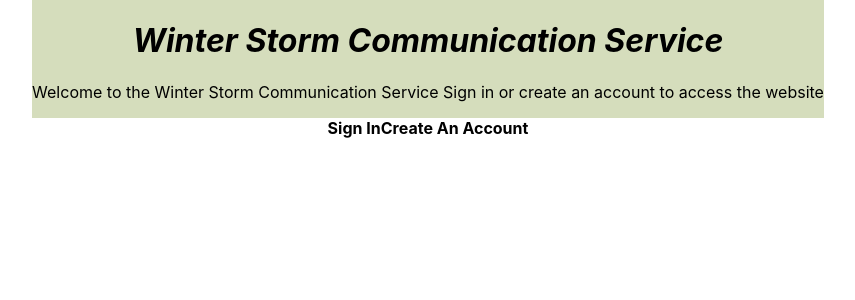
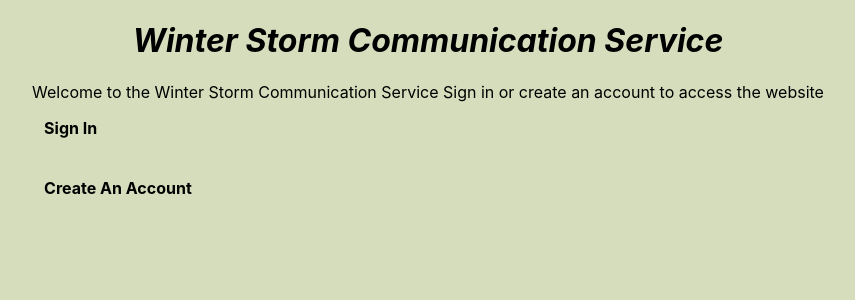
Before and after one commit to dungtran3864/swen-514-web-app, a React (Create React App) app: page / in a window 1280 px wide. Shown: the top 300 px of the page, without its empty margins (212-1067 px from the left). Built offline with nearby package versions, Linux system fonts and the light colour scheme.

Commit message:
improved the look of the page

```diff
--- a/public/index.html
+++ b/public/index.html
@@ -2,14 +2,12 @@
 <html lang="en">
   <head>
     <meta charset="utf-8" />
-    <link rel="icon" href="%PUBLIC_URL%/favicon.ico" />
     <meta name="viewport" content="width=device-width, initial-scale=1" />
-    <meta name="theme-color" content="#000000" />
+    <meta name="theme-color" content="#D5DDBC" />
     <meta
       name="description"
-      content="Web site created using create-react-app"
+      content="Web site created for SWEN-514 Spring 2021"
     />
-    <link rel="apple-touch-icon" href="%PUBLIC_URL%/logo192.png" />
     <!--
       manifest.json provides metadata used when your web app is installed on a
       user's mobile device or desktop. See https://developers.google.com/web/fundamentals/web-app-manifest/
@@ -24,7 +22,7 @@
       work correctly both with client-side routing and a non-root public URL.
       Learn how to configure a non-root public URL by running `npm run build`.
     -->
-    <title>React App</title>
+    <title>WSCS</title>
   </head>
   <body>
     <noscript>You need to enable JavaScript to run this app.</noscript>
--- a/src/Colors.js
+++ b/src/Colors.js
@@ -1,4 +1,5 @@
 export default {
+    background: "#D5DDBC",
     black: "#000000",
     darkGray: "#bcb8b1",
     mediumGray: "#d8d4cd",
--- a/src/Landing.js
+++ b/src/Landing.js
@@ -1,22 +1,33 @@
 import './css/Home.css';
-import SignIn from "./SignIn";
-import {Input} from "@material-ui/core";
 import Button from "./Button";
 import { CenteredColumn } from "./StyleBlocks";
 import styled from "styled-components";
 import Styles from "./Styles";
 import React from 'react';
+import Colors from "./Colors";
 
 
 const StyledHome = styled(CenteredColumn)`
   padding: 0 64px;
+  background-color: ${Colors.background};
 
   #header{
-    background-color: #D5DDBC;
     h1{
       ${Styles.header}
       font-style: italic;
     }
+  }
+  #buttons{
+    align: center;
+    padding: 0 12px;
+    display: flex;
+    flex-flow: column wrap;
+    justify-content: center;
+  }
+
+  #btn{
+    padding-left: 12px;
+    padding-right: 12px;
   }
 
 `;
@@ -24,6 +35,12 @@ const StyledHome = styled(CenteredColumn)`
 const Landing = () => {
     return(
             <StyledHome>
+                <head>
+                    <title>
+                        WSCS
+                    </title>
+                </head>
+                <body>
                     <div id={"header"}>
                         <h1>Winter Storm Communication Service</h1>
                         <p>
@@ -31,15 +48,15 @@ const Landing = () => {
                             Sign in or create an account to access the website
                         </p>
                     </div>
-                <div>
+                    <div id={"buttons"}>
                         <Button to={"/sign-in"} label="Sign In"/>
+                        <br/>
+                        <br/>
                         <Button to={"/create-account"} label="Create An Account"/>
                     </div>
+                </body>
             </StyledHome>
-
-
     );
-
 }
 
 export default Landing;
--- a/src/css/index.css
+++ b/src/css/index.css
@@ -5,9 +5,14 @@ body {
     sans-serif;
   -webkit-font-smoothing: antialiased;
   -moz-osx-font-smoothing: grayscale;
+  background: #D5DDBC;
 }
 
 code {
   font-family: source-code-pro, Menlo, Monaco, Consolas, 'Courier New',
     monospace;
 }
+
+button{
+  alignment: center;
+}
```
Also changed, not shown: src/SignIn.js (+0 -7 lines). Lines whose indentation alone changed are shown as unchanged.
